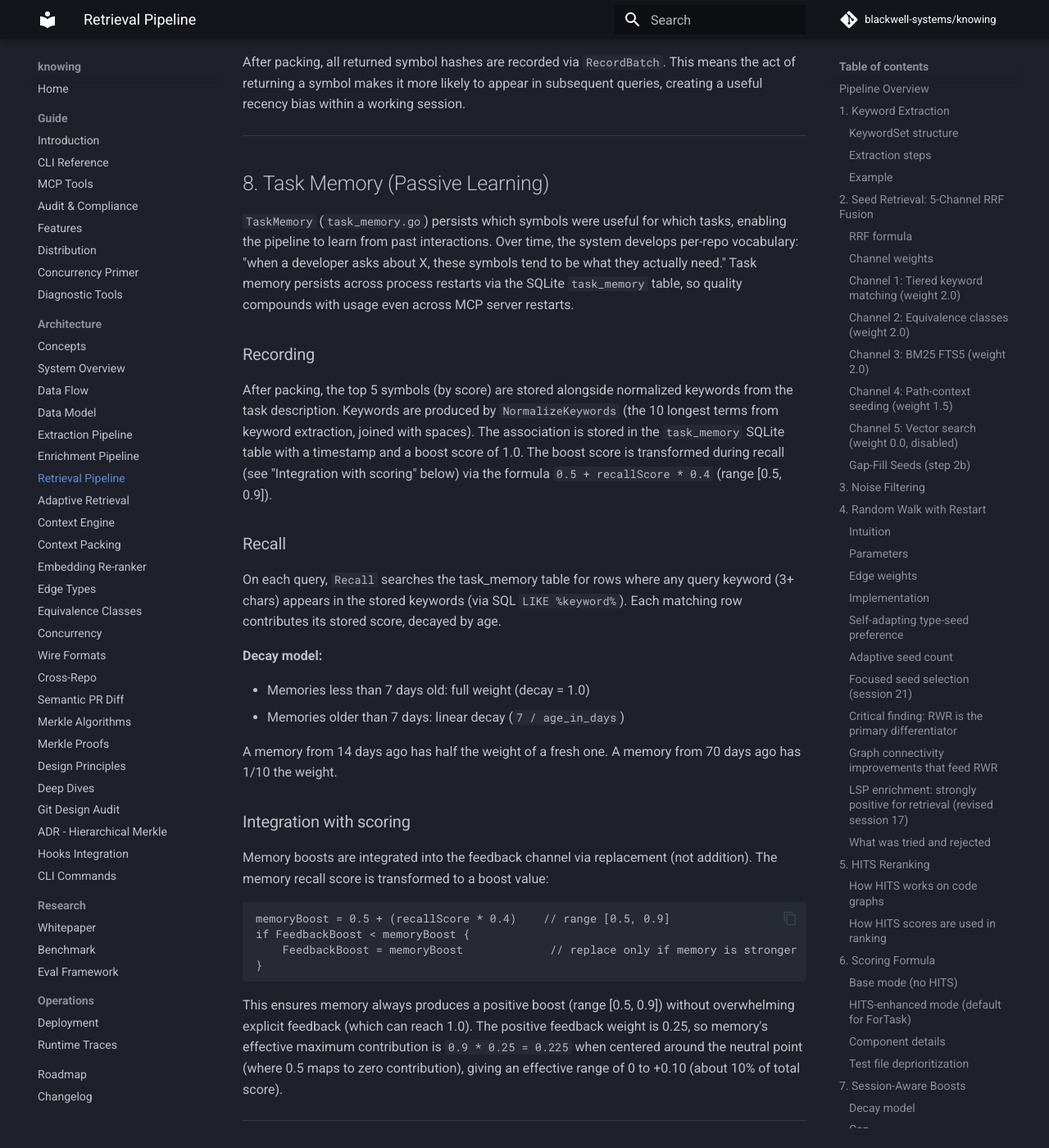
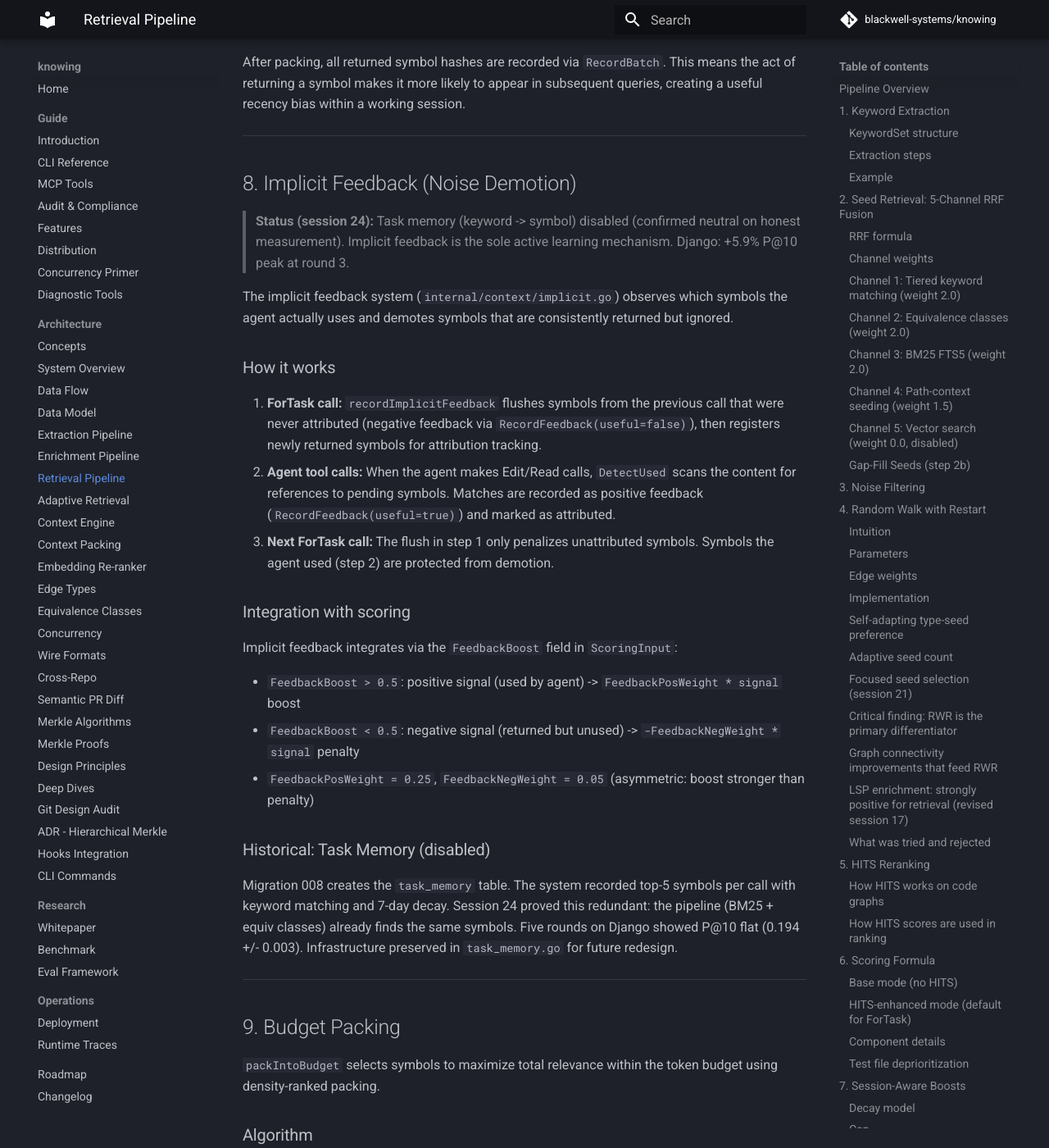
Before and after one commit to blackwell-systems/knowing, an MkDocs documentation site: the page built from docs/architecture/retrieval-pipeline.md, in a window 1280 px wide and 1400 px high, scrolled down 20963 px. Shown: the whole window at 82% size. Built offline with MkDocs 1.6.1 and Material for MkDocs 9.7.7, drawn with Linux system fonts in a browser that asks for light colours; comment, search, counter and statistics services are not loaded.

Commit message:
docs: documentation sweep for learning subsystem changes
context-engine.md: Replace "Passive Task Memory" section with "Implicit
Feedback (Noise Demotion)". Update pipeline steps 12 and 17. Add
implicit.go to file listing.

retrieval-pipeline.md: Replace section 8 "Task Memory" with "Implicit
Feedback (Noise Demotion)". Document FlushUnused/DetectUsed mechanism,
scoring integration, and historical task memory note.

introduction.md: Replace "compounds across sessions" with "improves
during active sessions". Update task/repo counts to 308/16.

sweep.go: Add proximityExponent() with BENCH_PROXIMITY_EXP env var
for parameter sweep.

````diff
--- a/docs/architecture/retrieval-pipeline.md
+++ b/docs/architecture/retrieval-pipeline.md
@@ -804,54 +804,40 @@ creating a useful recency bias within a working session.
 
 ---
 
-## 8. Task Memory (Passive Learning)
+## 8. Implicit Feedback (Noise Demotion)
 
-`TaskMemory` (`task_memory.go`) persists which symbols were useful for which tasks,
-enabling the pipeline to learn from past interactions. Over time, the system develops
-per-repo vocabulary: "when a developer asks about X, these symbols tend to be what they
-actually need." Task memory persists across process restarts via the SQLite `task_memory`
-table, so quality compounds with usage even across MCP server restarts.
+> **Status (session 24):** Task memory (keyword -> symbol) disabled (confirmed neutral
+> on honest measurement). Implicit feedback is the sole active learning mechanism.
+> Django: +5.9% P@10 peak at round 3.
 
-### Recording
+The implicit feedback system (`internal/context/implicit.go`) observes which symbols
+the agent actually uses and demotes symbols that are consistently returned but ignored.
 
-After packing, the top 5 symbols (by score) are stored alongside normalized keywords
-from the task description. Keywords are produced by `NormalizeKeywords` (the 10 longest
-terms from keyword extraction, joined with spaces). The association is stored in the
-`task_memory` SQLite table with a timestamp and a boost score of 1.0. The boost score
-is transformed during recall (see "Integration with scoring" below) via the formula
-`0.5 + recallScore * 0.4` (range [0.5, 0.9]).
+### How it works
 
-### Recall
-
-On each query, `Recall` searches the task_memory table for rows where any query keyword
-(3+ chars) appears in the stored keywords (via SQL `LIKE %keyword%`). Each matching row
-contributes its stored score, decayed by age.
-
-**Decay model:**
-
-- Memories less than 7 days old: full weight (decay = 1.0)
-- Memories older than 7 days: linear decay (`7 / age_in_days`)
-
-A memory from 14 days ago has half the weight of a fresh one. A memory from 70 days ago
-has 1/10 the weight.
+1. **ForTask call:** `recordImplicitFeedback` flushes symbols from the previous call
+   that were never attributed (negative feedback via `RecordFeedback(useful=false)`),
+   then registers newly returned symbols for attribution tracking.
+2. **Agent tool calls:** When the agent makes Edit/Read calls, `DetectUsed` scans the
+   content for references to pending symbols. Matches are recorded as positive feedback
+   (`RecordFeedback(useful=true)`) and marked as attributed.
+3. **Next ForTask call:** The flush in step 1 only penalizes unattributed symbols.
+   Symbols the agent used (step 2) are protected from demotion.
 
 ### Integration with scoring
 
-Memory boosts are integrated into the feedback channel via replacement (not addition).
-The memory recall score is transformed to a boost value:
+Implicit feedback integrates via the `FeedbackBoost` field in `ScoringInput`:
 
-```
-memoryBoost = 0.5 + (recallScore * 0.4)    // range [0.5, 0.9]
-if FeedbackBoost < memoryBoost {
-    FeedbackBoost = memoryBoost             // replace only if memory is stronger
-}
-```
+- `FeedbackBoost > 0.5`: positive signal (used by agent) -> `FeedbackPosWeight * signal` boost
+- `FeedbackBoost < 0.5`: negative signal (returned but unused) -> `-FeedbackNegWeight * signal` penalty
+- `FeedbackPosWeight = 0.25`, `FeedbackNegWeight = 0.05` (asymmetric: boost stronger than penalty)
 
-This ensures memory always produces a positive boost (range [0.5, 0.9]) without
-overwhelming explicit feedback (which can reach 1.0). The positive feedback weight
-is 0.25, so memory's effective maximum contribution is `0.9 * 0.25 = 0.225`
-when centered around the neutral point (where 0.5 maps to zero contribution), giving
-an effective range of 0 to +0.10 (about 10% of total score).
+### Historical: Task Memory (disabled)
+
+Migration 008 creates the `task_memory` table. The system recorded top-5 symbols per
+call with keyword matching and 7-day decay. Session 24 proved this redundant: the pipeline
+(BM25 + equiv classes) already finds the same symbols. Five rounds on Django showed P@10
+flat (0.194 +/- 0.003). Infrastructure preserved in `task_memory.go` for future redesign.
 
 ---
 
````
Also changed, not shown: docs/architecture/context-engine.md (+17 -5 lines), docs/guide/introduction.md (+4 -4 lines), 2 other files.
